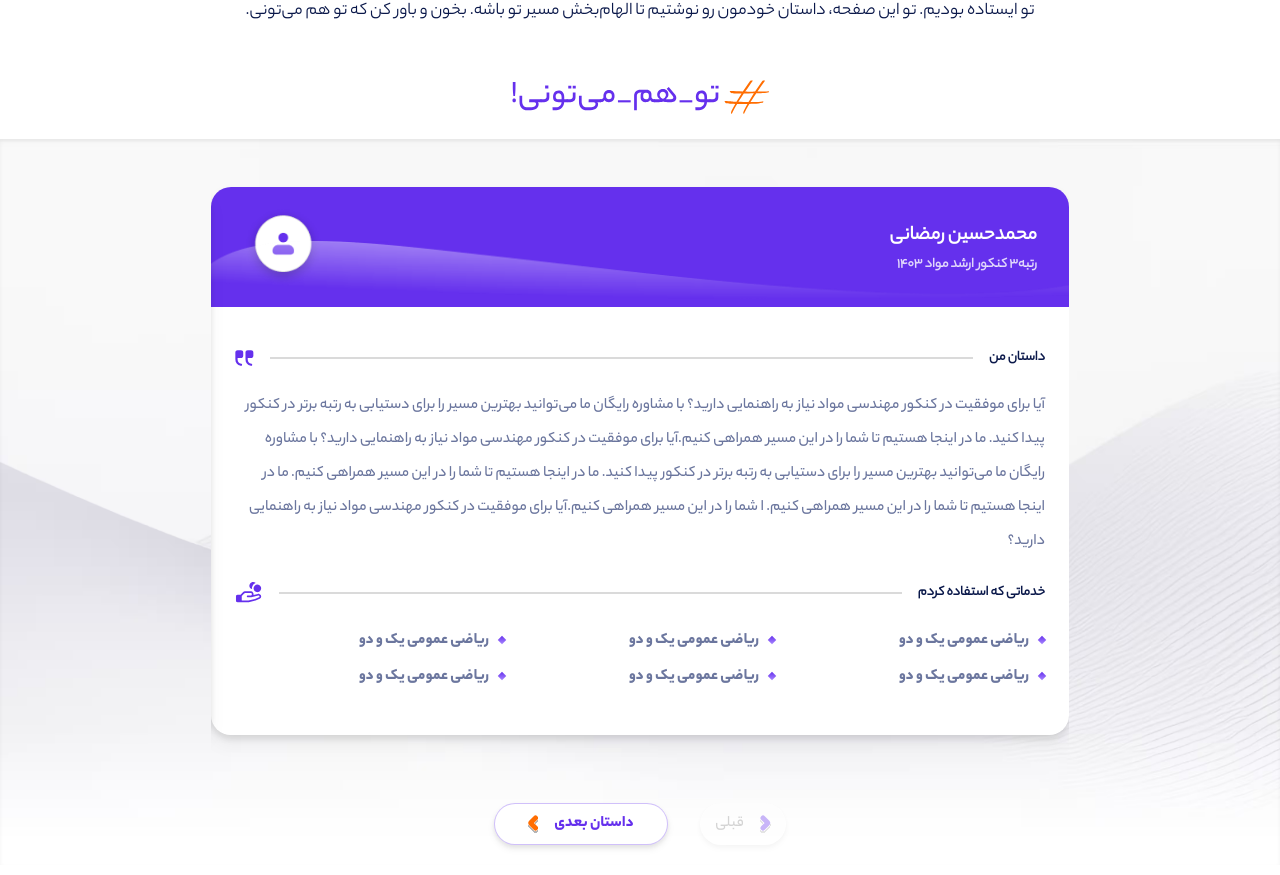
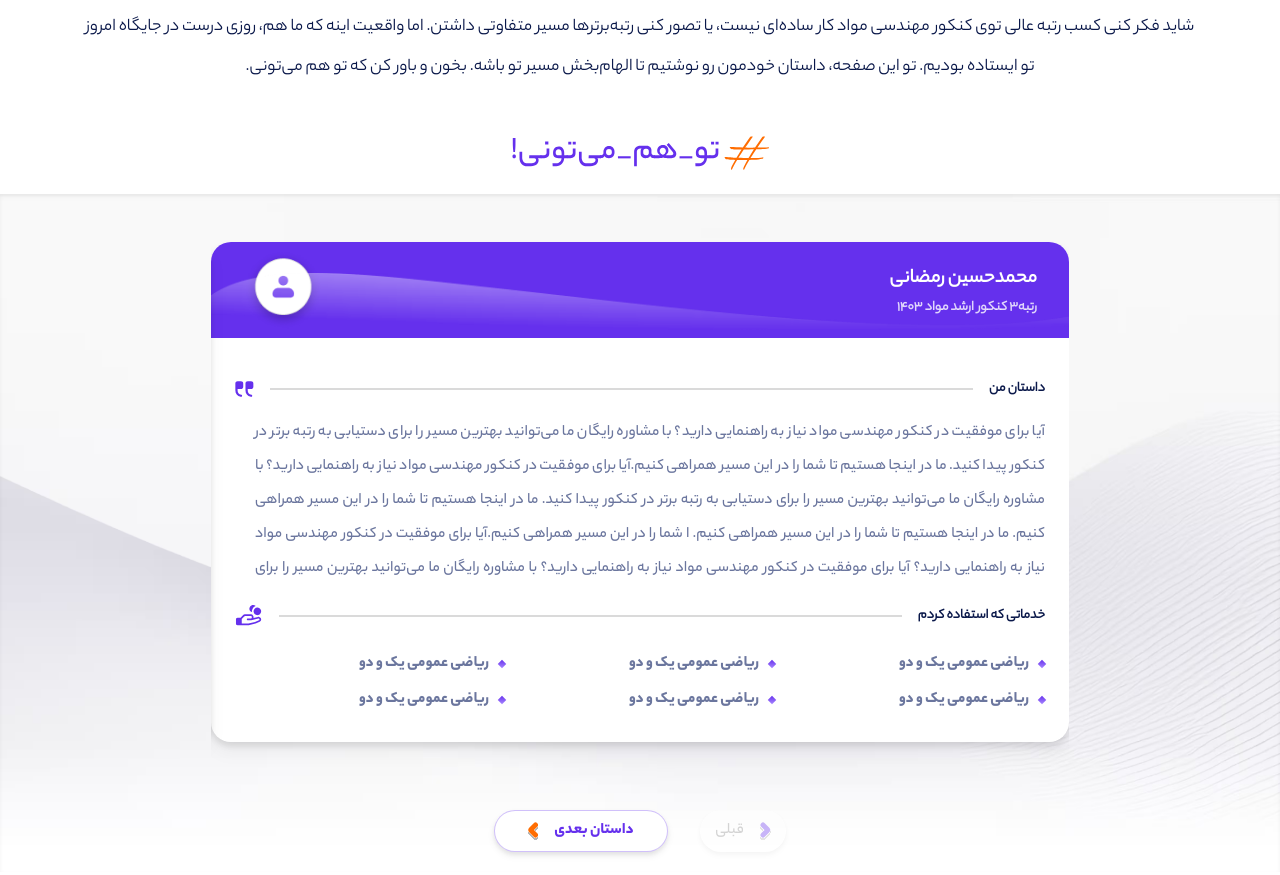
Before and after one commit to aref-alapour/mavadkonkoor-theme, a website: page public/exprince-page.html in a window 1280 px wide. Shown: the part 763-1638 px from the top of the page. Drawn offline with Linux system fonts and the light colour scheme.

Commit message:
refactor exprince slider height and add custom scrollbar

```diff
--- a/public/exprince-page.html
+++ b/public/exprince-page.html
@@ -214,8 +214,8 @@
     <!--Header End-->
     <!--Showcase Start-->
     <div class="drop-shadow-xl">
-        <img src="./assets/images/comment/showcase-sm.avif" alt="" class="lg:hidden object-cover">
-        <img src="./assets/images/comment/showcase-lg.avif" alt="" class="max-lg:hidden object-cover">
+        <img src="./assets/images/comment/showcase-sm.avif" alt="" class="lg:hidden h-[533px] object-cover">
+        <img src="./assets/images/comment/showcase-lg.avif" alt="" class="max-lg:hidden h-[500px] object-cover">
     </div>
     <!--Showcase End-->
     <!--PageTitle Start-->
@@ -277,9 +277,9 @@
     <section class="landing-bg shadow-inner">
         <section class="container lg:w-[890px] lg:mx-auto">
             <div class="swiper exprince-swiper">
-                <div class="swiper-wrapper py-8 lg:py-12">
-                    <div class="swiper-slide shrink-0 w-full rounded-[20px] overflow-hidden drop-shadow-lg">
-                        <div class="bg-[#6530ED] py-5 px-8 flex items-center justify-between relative">
+                <div class="swiper-wrapper py-8 lg:py-12 h-[780px] lg:h-[500px]">
+                    <div class="swiper-slide shrink-0 w-full rounded-[20px] overflow-hidden drop-shadow-lg bg-white">
+                        <div class="bg-[#6530ED] py-5 px-8 flex items-center justify-between relative h-24">
                             <div>
                                 <div class="text-heavy-h6 text-white">محمدحسین رمضانی</div>
                                 <div class="text-bold-c1 text-white/80">رتبه3 کنکور ارشد مواد 1403</div>
@@ -290,7 +290,7 @@
                                 <img src="./assets/images/dependencies/ex-shape-lg.avif" alt="" class="max-lg:hidden">
                             </div>
                         </div>
-                        <div class="bg-white p-6 lg:py-10">
+                        <div class="p-6 lg:py-10">
                             <div class="flex items-center gap-x-4">
                                 <span class="text-heavy-c1 text-[#0A184A] shrink-0">داستان من</span>
                                 <span class="w-full h-0.5 bg-[#DADADA] block"></span>
@@ -303,22 +303,47 @@
                                     </svg>
                                 </span>
                             </div>
-                            <p class="text-medium-b1 my-5 text-[#6B769E] font-medium-yekanbakh">
+                            <div
+                                class="h-[370px] lg:h-[170px] overflow-y-auto my-4 comments-exprince-scrollbar relative">
+                                <p class="text-medium-b1 text-[#6B769E] font-medium-yekanbakh text-justify pl-5">
                                     آیا برای موفقیت در کنکور مهندسی مواد نیاز به راهنمایی دارید؟ با مشاوره رایگان ما
                                     می‌توانید
-                                بهترین مسیر را برای دستیابی به رتبه برتر در کنکور پیدا کنید. ما در اینجا هستیم تا شما را
+                                    بهترین مسیر را برای دستیابی به رتبه برتر در کنکور پیدا کنید. ما در اینجا هستیم تا
+                                    شما را
                                     در
                                     این
-                                مسیر همراهی کنیم.آیا برای موفقیت در کنکور مهندسی مواد نیاز به راهنمایی دارید؟ با مشاوره
+                                    مسیر همراهی کنیم.آیا برای موفقیت در کنکور مهندسی مواد نیاز به راهنمایی دارید؟ با
+                                    مشاوره
                                     رایگان
-                                ما می‌توانید بهترین مسیر را برای دستیابی به رتبه برتر در کنکور پیدا کنید. ما در اینجا
+                                    ما می‌توانید بهترین مسیر را برای دستیابی به رتبه برتر در کنکور پیدا کنید. ما در
+                                    اینجا
                                     هستیم
                                     تا
-                                شما را در این مسیر همراهی کنیم. ما در اینجا هستیم تا شما را در این مسیر همراهی کنیم. ا
+                                    شما را در این مسیر همراهی کنیم. ما در اینجا هستیم تا شما را در این مسیر همراهی کنیم.
+                                    ا
+                                    شما
+                                    را در
+                                    این مسیر همراهی کنیم.آیا برای موفقیت در کنکور مهندسی مواد نیاز به راهنمایی دارید؟
+                                    آیا برای موفقیت در کنکور مهندسی مواد نیاز به راهنمایی دارید؟ با مشاوره رایگان ما
+                                    می‌توانید
+                                    بهترین مسیر را برای دستیابی به رتبه برتر در کنکور پیدا کنید. ما در اینجا هستیم تا
+                                    شما را
+                                    در
+                                    این
+                                    مسیر همراهی کنیم.آیا برای موفقیت در کنکور مهندسی مواد نیاز به راهنمایی دارید؟ با
+                                    مشاوره
+                                    رایگان
+                                    ما می‌توانید بهترین مسیر را برای دستیابی به رتبه برتر در کنکور پیدا کنید. ما در
+                                    اینجا
+                                    هستیم
+                                    تا
+                                    شما را در این مسیر همراهی کنیم. ما در اینجا هستیم تا شما را در این مسیر همراهی کنیم.
+                                    ا
                                     شما
                                     را در
                                     این مسیر همراهی کنیم.آیا برای موفقیت در کنکور مهندسی مواد نیاز به راهنمایی دارید؟
                                 </p>
+                            </div>
                             <div class="flex items-center gap-x-4">
                                 <span class="text-heavy-c1 text-[#0A184A] shrink-0">خدماتی که استفاده کردم</span>
                                 <span class="w-full h-0.5 bg-[#DADADA] block"></span>
--- a/src/input.css
+++ b/src/input.css
@@ -194,7 +194,24 @@
     }
   }
 }
+/* Custom Scrollbar Styles for WebKit Browsers */
+::-webkit-scrollbar {
+  width: 8px; /* Width of the scrollbar */
+  height: 8px; /* Height for horizontal scrollbar */
+}
 
+::-webkit-scrollbar-track {
+  background: #F3F4F5; /* Background of the track */
+}
+
+::-webkit-scrollbar-thumb {
+  background: #00B8E9; /* Color of the draggable part */
+  border-radius: 6px; /* Round edges */
+  transition: all 0.3s ease-in-out;
+}
+::-webkit-scrollbar-thumb:hover {
+  background: #00c8ff; /* Color on hover */
+}
 .showcaseSlider-pagination .swiper-pagination-bullet {
   background: #9c9c9c;
   transition: all 0.3s ease;
@@ -206,7 +223,32 @@
   width: 20px;
   border-radius: 30px;
 }
+.comments-exprince-scrollbar::-webkit-scrollbar-track {
+  background: #F0EEF6;
+  border-radius: 8px;
+  /* Background of the track */
+}
 
+.comments-exprince-scrollbar::-webkit-scrollbar-thumb {
+  background: #D0C4ED;
+  border: 1px solid #BFAFE6;
+  /* Color of the draggable part */
+  border-radius: 6px;
+  /* Round edges */
+  transition: all 0.3s ease-in-out;
+}
+
+.comments-exprince-scrollbar::-webkit-scrollbar-thumb:hover {
+  background: #bba9e9;
+  /* Color on hover */
+}
+
+.comments-exprince-scrollbar::-webkit-scrollbar {
+  width: 8px;
+  /* Width of the scrollbar */
+  height: 8px;
+  /* Height for horizontal scrollbar */
+}
 .swiper.horizontal-default-slider > .swiper-wrapper > .swiper-slide,
 .swiper.book-slider > .swiper-wrapper > .swiper-slide {
   transform: unset;
```
Also changed, not shown: public/math.html (+4 -2 lines), public/assets/css/main.css, public/assets/images/comment/showcase-lg-landing.avif (added), public/assets/images/comment/showcase-lg.avif, public/assets/images/comment/showcase-sm-landing.avif (added), public/assets/images/comment/showcase-sm.avif, public/assets/images/dependencies/math-page-shocase-lg.avif. Lines whose indentation alone changed are shown as unchanged.
